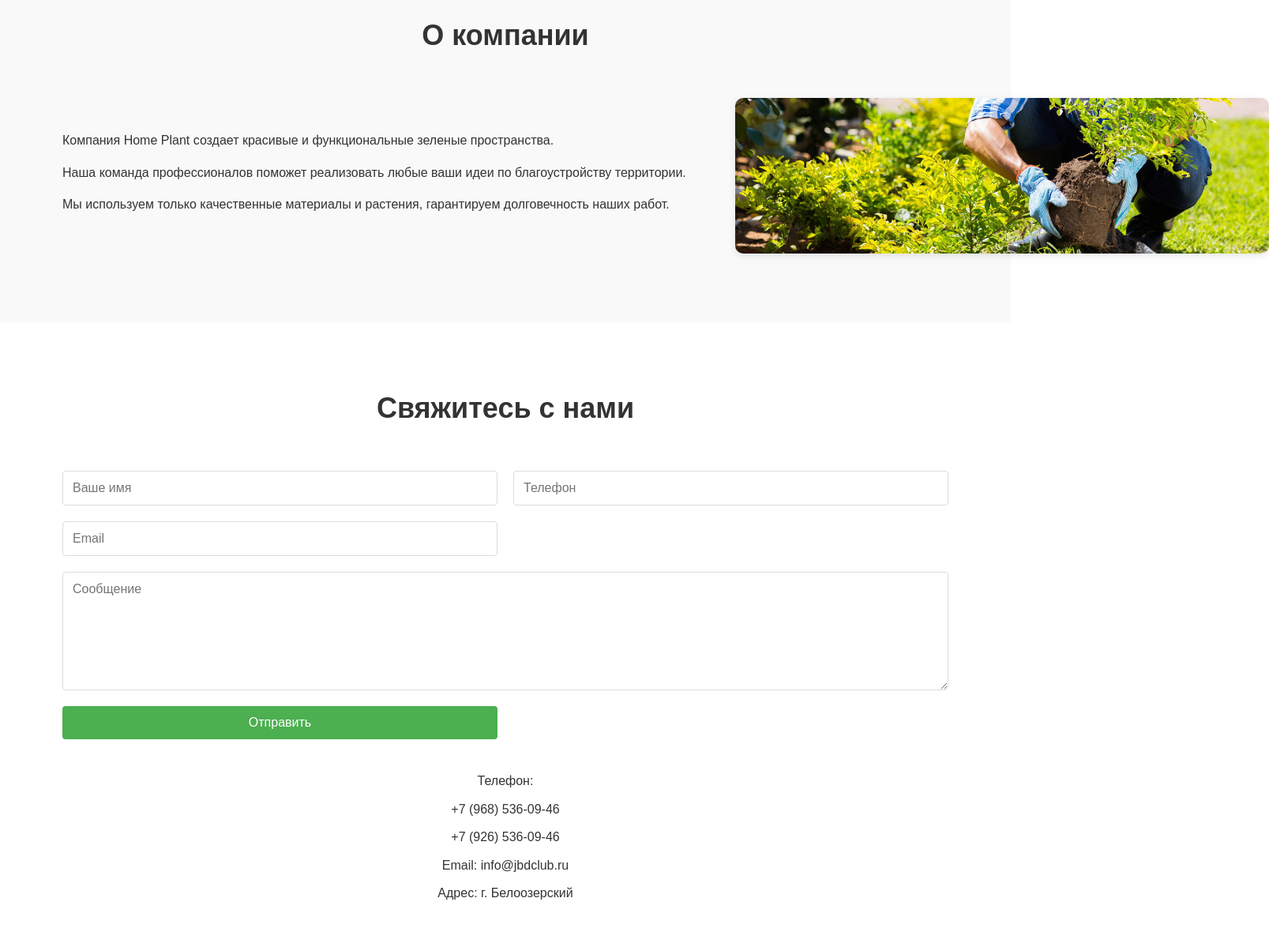
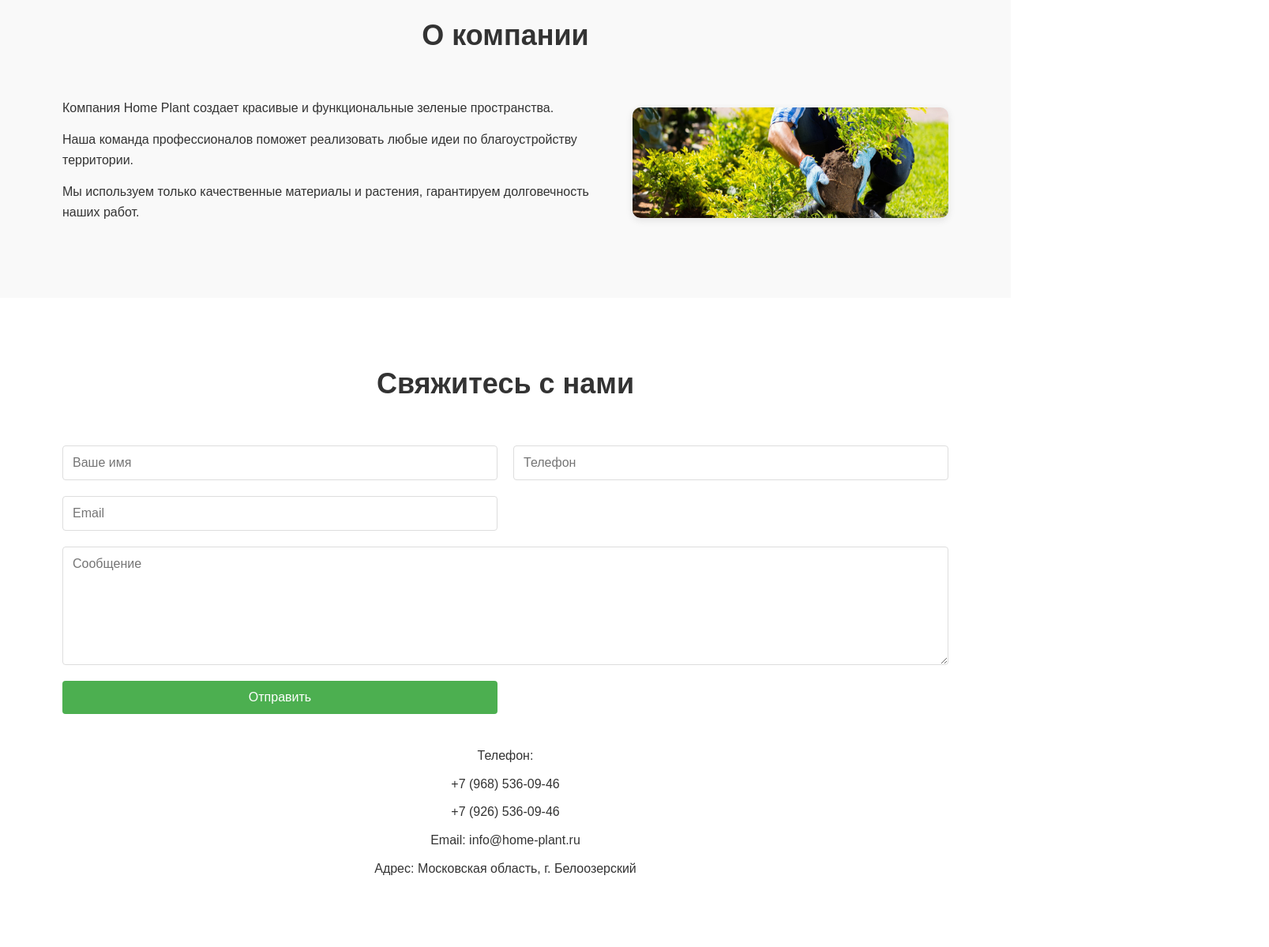
Before and after one commit to SmthInUrEye/LandscapingWebsite, a plain HTML site: page index.html in a window 1280 px wide. Shown: the part 2260-3459 px from the top of the page at 79% size, 1607 px wide, since content can reach past the window. Drawn offline with Linux system fonts and the light colour scheme.

Commit message:
правки в формах и изображениях

```diff
--- a/index.html
+++ b/index.html
@@ -5,7 +5,7 @@
     <meta name="viewport" content="width=device-width, initial-scale=1.0">
     <title>Home Plant - Профессиональное озеленение территории</title>
     <link rel="stylesheet" href="style.css">
-    <link rel="icon" href="images/favicon.ico" type="image/x-icon" sizes="any">
+    <link rel="icon" href="images/logofav.ico" type="image/x-icon" sizes="any">
 </head>
 <body>
 <header>
@@ -74,7 +74,7 @@
         <div class="about-content">
             <div class="about-text">
                 <p>Компания Home Plant создает красивые и функциональные зеленые пространства.</p>
-                <p>Наша команда профессионалов поможет реализовать любые ваши идеи по благоустройству территории.</p>
+                <p>Наша команда профессионалов поможет реализовать любые идеи по благоустройству территории.</p>
                 <p>Мы используем только качественные материалы и растения, гарантируем долговечность наших работ.</p>
             </div>
             <div class="about-image">
@@ -98,8 +98,8 @@
             <p>Телефон:</p>
             <p> +7 (968) 536-09-46</p>
             <p> +7 (926) 536-09-46</p>
-            <p>Email: info@jbdclub.ru</p>
-            <p>Адрес: г. Белоозерский </p>
+            <p>Email: info@home-plant.ru</p>
+            <p>Адрес: Московская область, г. Белоозерский </p>
         </div>
     </div>
 </section>
@@ -115,9 +115,7 @@
                 <a href="#contact">Контакты</a>
             </div>
             <div class="social-links">
-                <a href="#"><img src="images/instagram.png" alt="Instagram"></a>
-                <a href="#"><img src="images/facebook.png" alt="Facebook"></a>
-                <a href="#"><img src="images/vk.png" alt="VK"></a>
+
             </div>
         </div>
         <div class="copyright">© 2025 Home Plant. Все права защищены.</div>
--- a/style.css
+++ b/style.css
@@ -215,7 +215,7 @@ nav ul li a:hover {
 }
 
 .about-text {
-    flex: 3;
+    flex: 2;
 }
 
 .about-text p {
@@ -227,7 +227,8 @@ nav ul li a:hover {
 }
 
 .about-image img {
-    width: 250%;
+    width: 400px;
+    height: 140px;
     border-radius: 10px;
     box-shadow: 0 3px 10px rgba(0,0,0,0.1);
 }
```
Also changed, not shown: images/logofav.ico, images/portfolio4.jpg.
